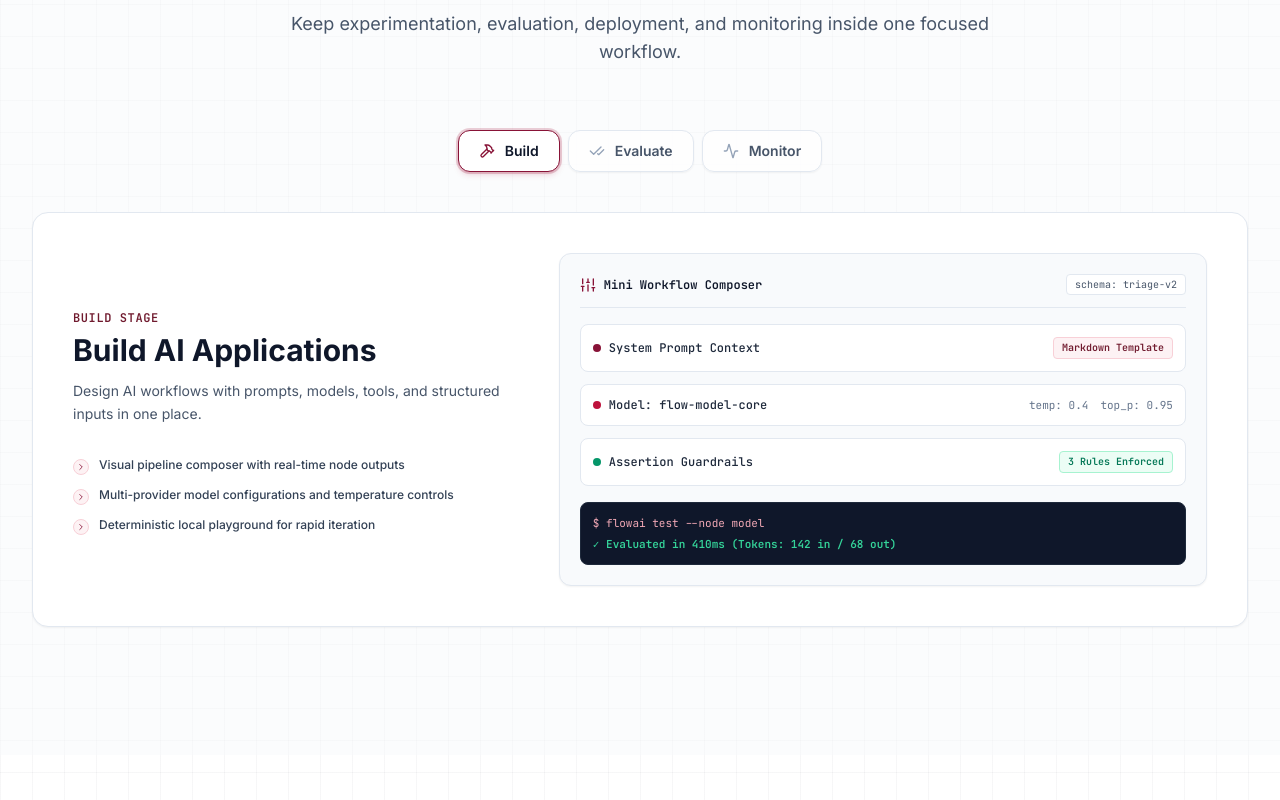
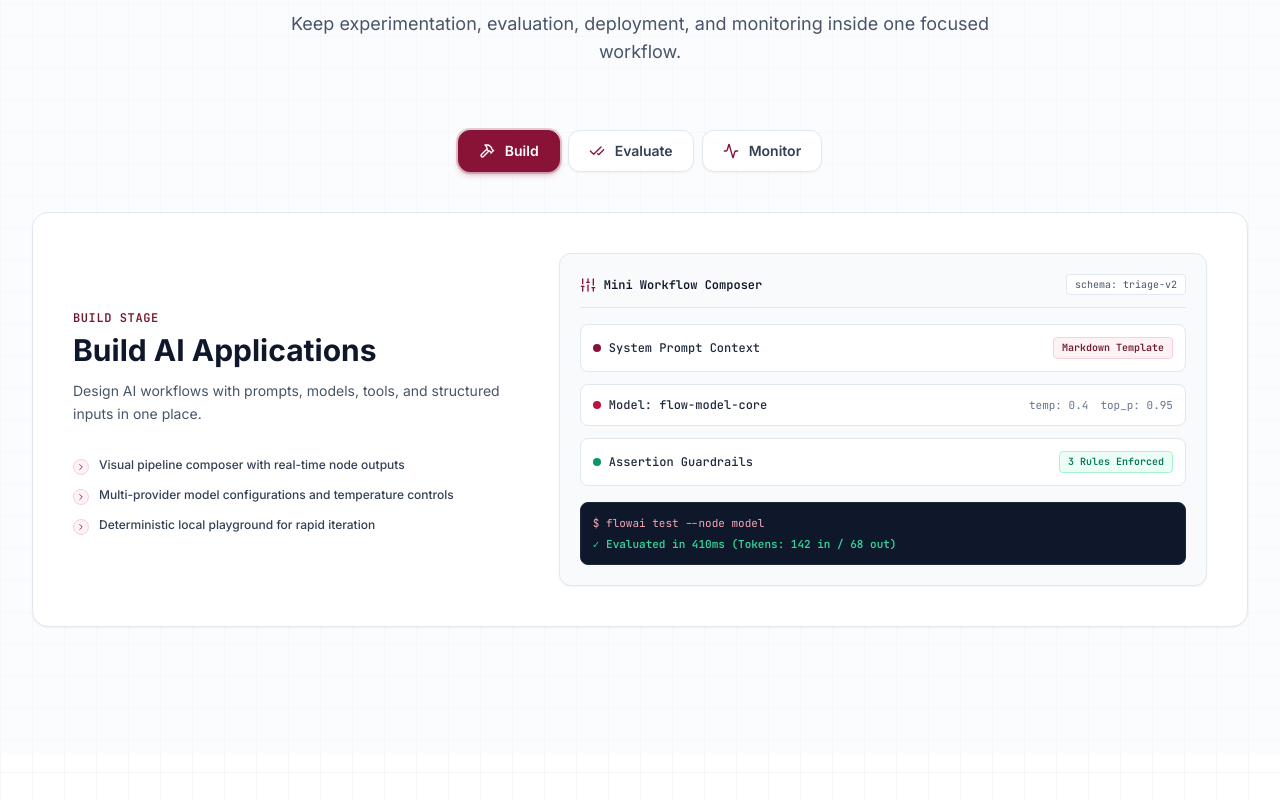
Before and after one commit to Amit123103/FLOWAI, a Next.js app: page / in a window 1280 px wide. Shown: the part 1980-2780 px from the top of the page. Built offline with nearby package versions, Linux system fonts and the light colour scheme.

Commit message:
feat: add interactive product capabilities showcase component with dynamic tab navigation

```diff
--- a/components/CodePreview.tsx
+++ b/components/CodePreview.tsx
@@ -37,7 +37,7 @@ export default function CodePreview() {
         </div>
 
         <div className="flex items-center gap-1">
-          {/* Tabs */}
+          {/* Tabs Buttons */}
           <div className="flex items-center gap-1 bg-slate-800/80 p-0.5 rounded-lg border border-slate-700">
             {tabs.map((tab) => (
               <button
@@ -45,10 +45,10 @@ export default function CodePreview() {
                 type="button"
                 onClick={() => setActiveTab(tab.id)}
                 className={cn(
-                  "px-3 py-1 text-xs font-mono rounded-md transition-colors",
+                  "px-3 py-1 text-xs font-mono rounded-md transition-all",
                   activeTab === tab.id
-                    ? "bg-slate-700 text-white font-semibold shadow-sm"
-                    : "text-slate-400 hover:text-slate-200"
+                    ? "bg-brand-600 hover:bg-brand-500 text-white font-bold shadow-sm"
+                    : "text-slate-400 hover:text-white hover:bg-slate-700/50"
                 )}
               >
                 {tab.label}
--- a/components/ProductCapabilities.tsx
+++ b/components/ProductCapabilities.tsx
@@ -50,7 +50,7 @@ export default function ProductCapabilities() {
           </p>
         </div>
 
-        {/* Tab Navigation */}
+        {/* Tab Navigation Buttons in Maroon */}
         <div className="flex flex-wrap justify-center gap-2 mb-10">
           {PRODUCT_CAPABILITIES.map((cap) => {
             const Icon = capabilityIcons[cap.id as keyof typeof capabilityIcons];
@@ -61,13 +61,13 @@ export default function ProductCapabilities() {
                 type="button"
                 onClick={() => setActiveTab(cap.id as "build" | "evaluate" | "monitor")}
                 className={cn(
-                  "flex items-center gap-2.5 px-5 py-2.5 rounded-xl text-sm font-semibold transition-all duration-200 focus-visible:outline-none focus-visible:ring-2 focus-visible:ring-brand-500",
+                  "flex items-center gap-2.5 px-5 py-2.5 rounded-xl text-sm font-semibold transition-all duration-200 focus-visible:outline-none focus-visible:ring-2 focus-visible:ring-brand-600",
                   isActive
-                    ? "bg-white text-slate-900 border border-brand-600 shadow-md shadow-brand-500/15 ring-2 ring-brand-500/20"
-                    : "bg-white/80 text-slate-600 hover:text-slate-900 border border-slate-200 hover:bg-white shadow-sm"
+                    ? "bg-brand-600 hover:bg-brand-500 text-white border border-brand-600 shadow-md shadow-brand-600/25 ring-2 ring-brand-600/20"
+                    : "bg-white text-slate-700 hover:text-brand-700 border border-slate-200 hover:border-brand-300 hover:bg-brand-50/50 shadow-sm"
                 )}
               >
-                <Icon className={cn("w-4 h-4", isActive ? "text-brand-600" : "text-slate-400")} />
+                <Icon className={cn("w-4 h-4", isActive ? "text-white" : "text-brand-600")} />
                 <span>{cap.title}</span>
               </button>
             );
```
